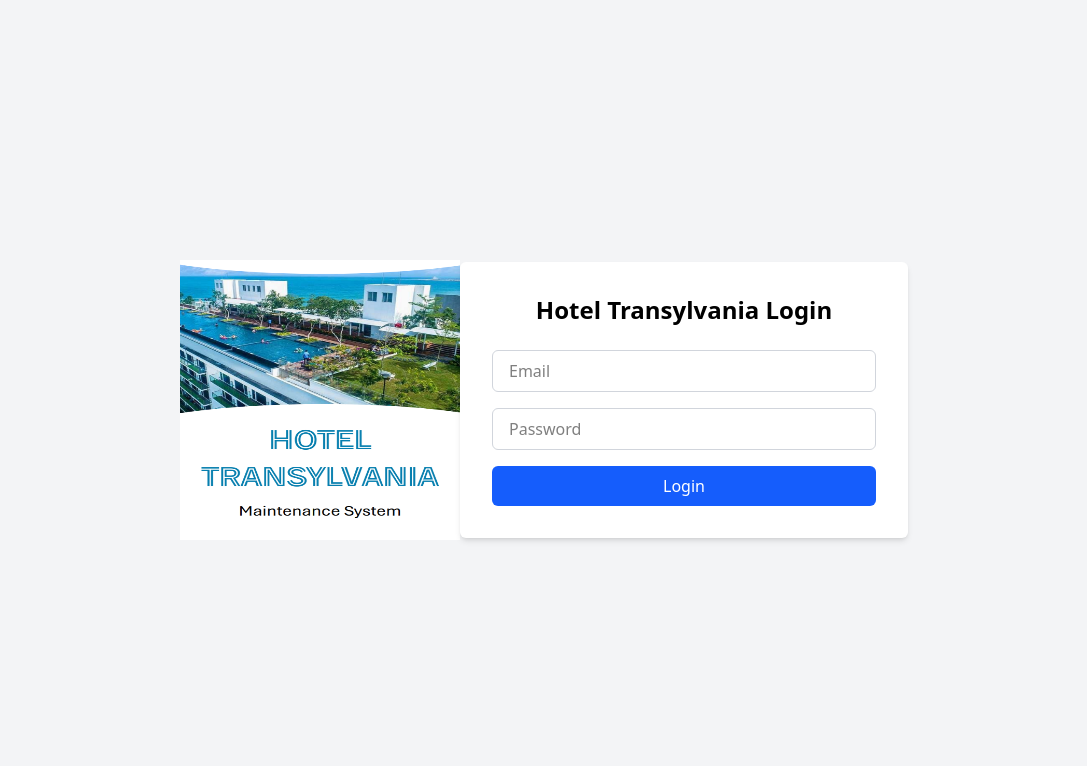
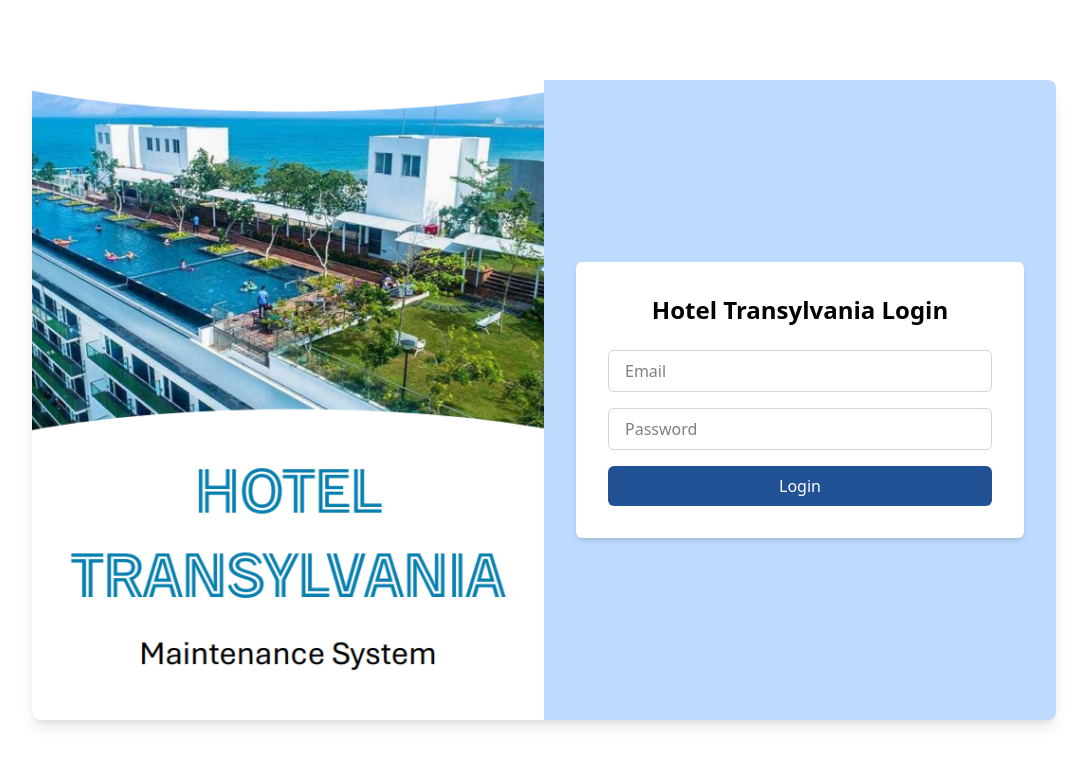
Before and after one commit to vinuwa98/Hotel-Transylvania_FrontEnd, a React (Vite) app: page / in a window 1280 px wide. Shown: the top 766 px of the page, without its empty margins (96-1183 px from the left). Built offline with nearby package versions, Linux system fonts and the light colour scheme.

Commit message:
Update Colour Pattern

```diff
--- a/src/Components/atoms/Button.jsx
+++ b/src/Components/atoms/Button.jsx
@@ -1,4 +1,5 @@
 import React from 'react';
+import { themeColors } from '../../Theme/colors';
 
 /**
  * Reusable Button component using regular function.
@@ -12,12 +13,17 @@
 
   return (
     <button
-      type={type}
-      onClick={onClick}
-      className="w-full bg-blue-600 text-white px-4 py-2 rounded-md hover:bg-blue-700 transition-colors"
-    >
-      {label}
-    </button>
+        type={type}
+        onClick={onClick}
+        style={{
+                backgroundColor: themeColors.Blue3rd,
+                color: themeColors.White,
+              }}
+        className="w-full px-4 py-2 rounded-md hover:opacity-90 transition"
+        >
+        {label}
+  </button>
+
   );
 }
 
--- a/src/Components/organisms/AuthSection.jsx
+++ b/src/Components/organisms/AuthSection.jsx
@@ -6,7 +6,7 @@
  */
 function AuthSection() {
   return (
-    <div className="min-h-screen flex items-center justify-center bg-gray-100">
+    <div className="min-h-screen flex items-center justify-center bg-blue-200 ">
       <div className="w-full max-w-md bg-white p-8 shadow-md rounded-md">
         <h2 className="text-2xl font-bold text-center mb-6">Hotel Transylvania Login</h2>
         <LoginForm />
--- /dev/null
+++ b/src/Theme/colors.js
@@ -0,0 +1,8 @@
+// src/Theme/colors.js
+export const themeColors = {
+  DarkBlue: '#0A2647',     // Dark Blue
+  Blue: '#144272',   // Light Blue
+  Blue3rd: '#205295',      // Amber
+  LightBlue: '#2C74B3',
+  White: '#FFFFFF'    // Green
+};
--- a/src/pages/LoginPage.jsx
+++ b/src/pages/LoginPage.jsx
@@ -1,21 +1,31 @@
 import React from 'react';
 import AuthSection from '../Components/organisms/AuthSection';
-import loginImage from '../assets/login.png'; // 🔸 import your image
+import loginImage from '../assets/login.png';
+import { themeColors } from '../Theme/colors';
 
 /**
  * LoginPage is the full screen page that shows the AuthSection (Login UI).
  */
 function LoginPage() {
   return (
-    <div className="flex min-h-screen bg-gray-100">
-      {/* 🔸 Left side image */}
+    <div
+      className="flex justify-center items-center min-h-screen px-4"
+      style={{ backgroundColor: themeColors.White }}
+    >
+      <div className="flex flex-col md:flex-row items-center justify-center bg-blue-200 shadow-lg rounded-lg overflow-hidden max-w-5xl w-full h-[80vh]">
+        {/* 🔸 Left side image */}
+        <div className="hidden md:flex w-1/2 h-full">
+          <img
+            src={loginImage}
+            alt="Login Visual"
+            className="object-cover w-full h-full"
+          />
+        </div>
 
-
-      {/* 🔸 Right side login form */}
-      <div className="w-full md:w-1/1 flex items-center justify-center md:flex">
-        <img src={loginImage} alt="Login Visual" className="size-70" />
-
-        <AuthSection />
+        {/* 🔸 Right side login form */}
+        <div className="w-full md:w-1/2 px-6 py-8">
+          <AuthSection />
+        </div>
       </div>
     </div>
   );
@@ -24,9 +34,12 @@
 export default LoginPage;
 
 /*
-| Code Part            | What it does                                                        |
-| -------------------- | ------------------------------------------------------------------- |
-| `import AuthSection` | Loads the login box you created                                     |
-| `<AuthSection />`    | Displays the login form inside the page                             |
-| `export default`     | Makes this page available for routing (like showing it at `/login`) |
+| Code Part             | What it does                                                                 |
+| ---------------------|------------------------------------------------------------------------------ |
+| `min-h-screen`        | Ensures the page fills the full height of the screen                         |
+| `themeColors.secondary` | Applies your custom background color                                       |
+| `h-[80vh]`            | Restricts inner login card height to 80% of screen                           |
+| `shadow-lg`           | Adds card-style shadow to the login box                                      |
+| `object-cover`        | Makes the login image neatly fill the left side                              |
+| `max-w-5xl`           | Keeps the form from stretching too much on wide screens                      |
 */
```
Also changed, not shown: src/pages/DashboardPage.jsx (line endings or trailing spaces).
